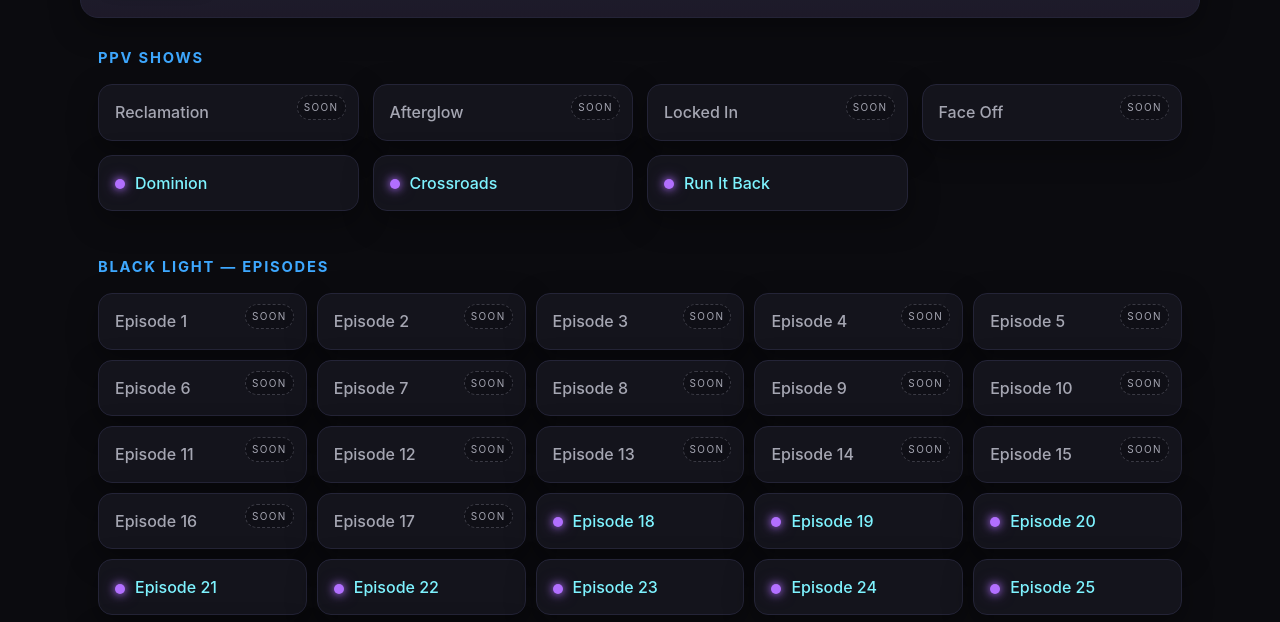
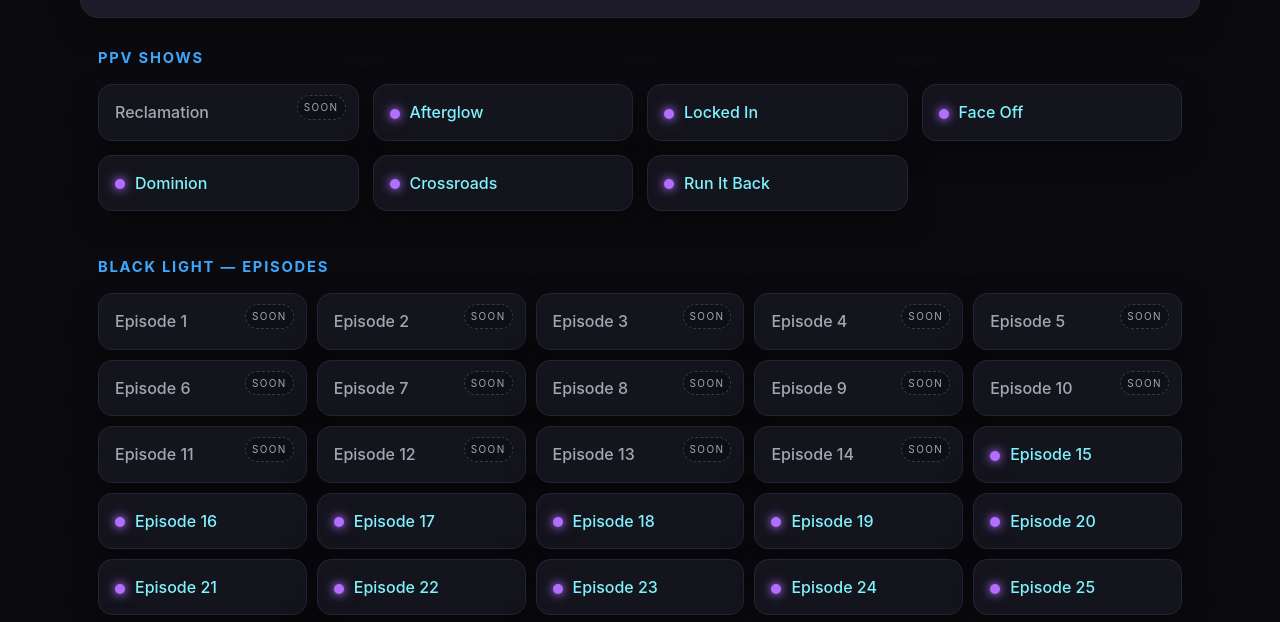
Before and after one commit to bluesteeler08/creativeforcewrestling, a plain HTML site: page index.html in a window 1280 px wide. Shown: the part 149-771 px from the top of the page. Drawn offline with Linux system fonts and the light colour scheme.

Commit message:
Add files via upload

```diff
--- a/index.html
+++ b/index.html
@@ -132,10 +132,9 @@
     <h2>PPV Shows</h2>
     <div class="grid">
       <div class="card is-soon"><a href="#">Reclamation</a></div>
-      <div class="card is-soon"><a href="#">Afterglow</a></div>
-      <div class="card is-soon"><a href="#">Locked In</a></div>
-      <div class="card is-soon"><a href="#">Face Off</a></div>
-
+      <div class="card is-ready"><a href="https://shows.creativeforcewrestling.com/afterglow.pdf">Afterglow</a></div>
+      <div class="card is-ready"><a href="https://shows.creativeforcewrestling.com/lockedin.pdf">Locked In</a></div>
+      <div class="card is-ready"><a href="https://shows.creativeforcewrestling.com/faceoff.pdf">Face Off</a></div>
       <div class="card is-ready"><a href="https://shows.creativeforcewrestling.com/dominion.pdf">Dominion</a></div>
       <div class="card is-ready"><a href="https://shows.creativeforcewrestling.com/crossroads.pdf">Crossroads</a></div>
       <div class="card is-ready"><a href="https://shows.creativeforcewrestling.com/run_it_back.pdf">Run It Back</a></div>
@@ -161,10 +160,9 @@
       <div class="item is-soon"><a href="#">Episode 12</a></div>
       <div class="item is-soon"><a href="#">Episode 13</a></div>
       <div class="item is-soon"><a href="#">Episode 14</a></div>
-      <div class="item is-soon"><a href="#">Episode 15</a></div>
-      <div class="item is-soon"><a href="#">Episode 16</a></div>
-      <div class="item is-soon"><a href="#">Episode 17</a></div>
-
+      <div class="item is-ready"><a href="https://shows.creativeforcewrestling.com/blacklight15.pdf">Episode 15</a></div>
+      <div class="item is-ready"><a href="https://shows.creativeforcewrestling.com/blacklight16.pdf">Episode 16</a></div>
+      <div class="item is-ready"><a href="https://shows.creativeforcewrestling.com/blacklight17.pdf">Episode 17</a></div>
       <div class="item is-ready"><a href="https://shows.creativeforcewrestling.com/blacklight18.pdf">Episode 18</a></div>
       <div class="item is-ready"><a href="https://shows.creativeforcewrestling.com/blacklight19.pdf">Episode 19</a></div>
       <div class="item is-ready"><a href="https://shows.creativeforcewrestling.com/blacklight20.pdf">Episode 20</a></div>
```
